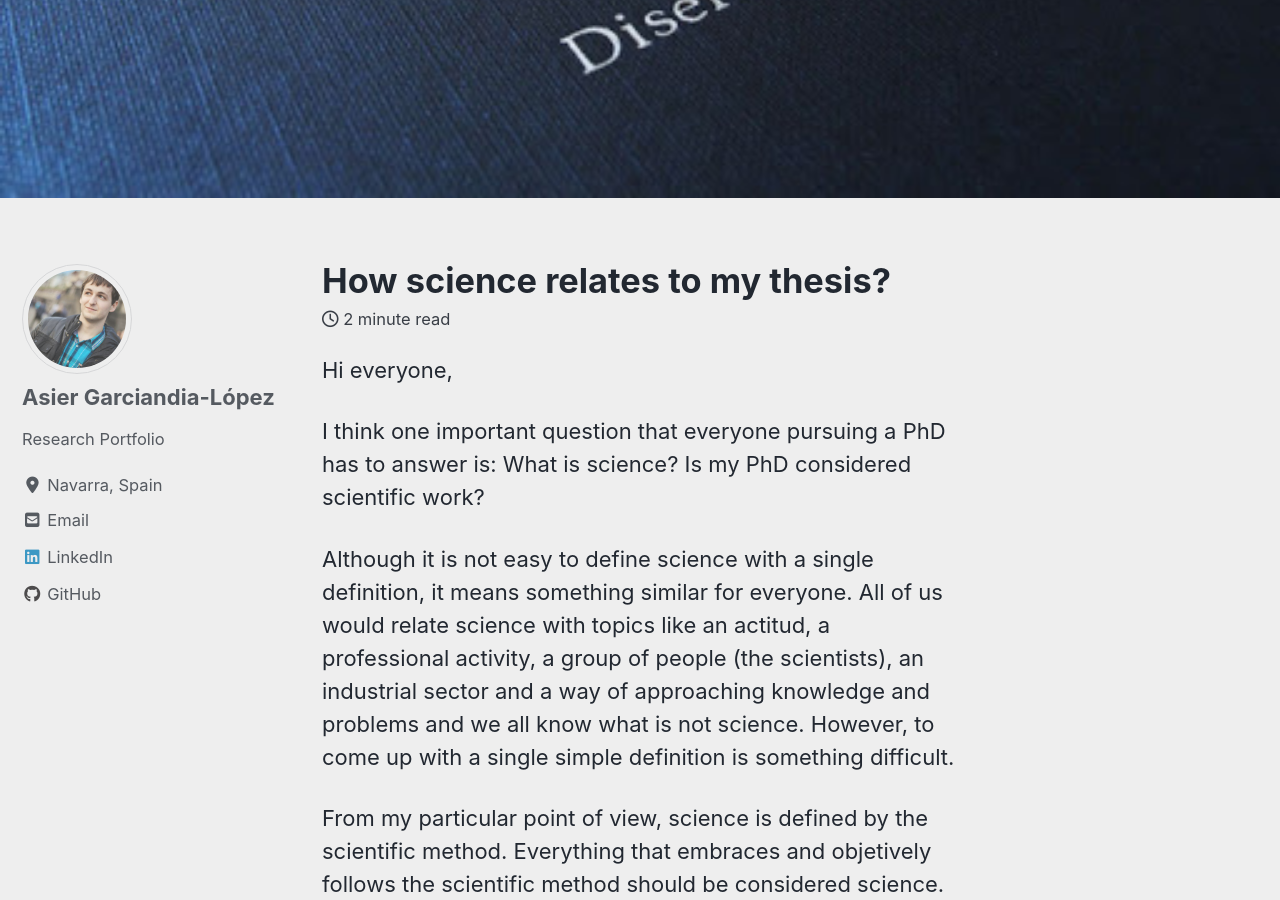
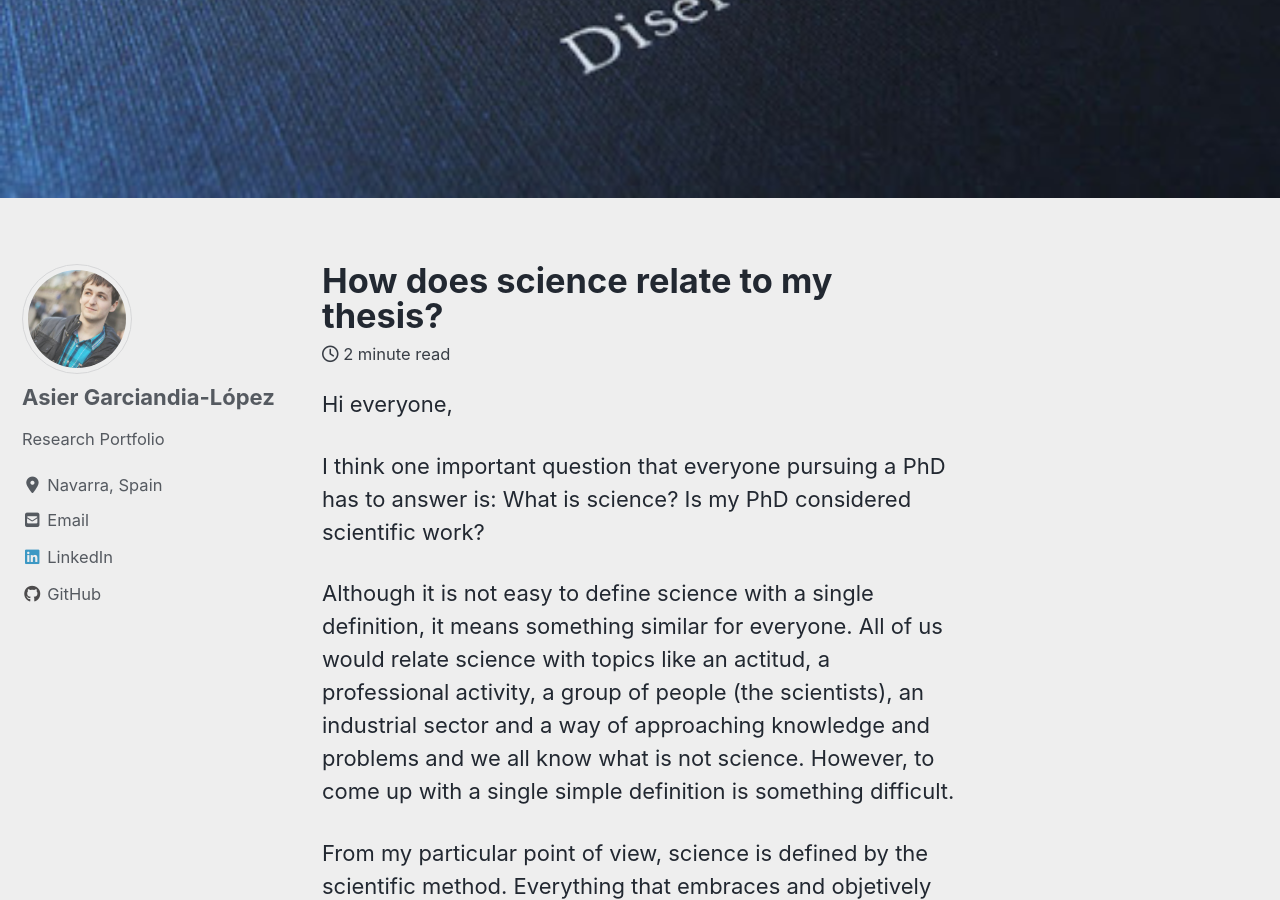
Before and after one commit to garciand/garciand.github.io, a Jekyll site: the page built from _posts/2020-04-28-science.md, in a window 1280 px wide and 900 px high, scrolled down 753 px. Built offline with Jekyll 4.4.1, drawn with Linux system fonts in a browser that asks for light colours; cached includes are drawn as plain includes; nearby versions of some CDN libraries.

Commit message:
New post

```diff
--- a/_posts/2020-04-28-science.md
+++ b/_posts/2020-04-28-science.md
@@ -1,5 +1,5 @@
 ---
-title: "How science relates to my thesis?"
+title: "How does science relate to my thesis?"
 date: 2020-04-28
 tags: [T2]
 header:
```
